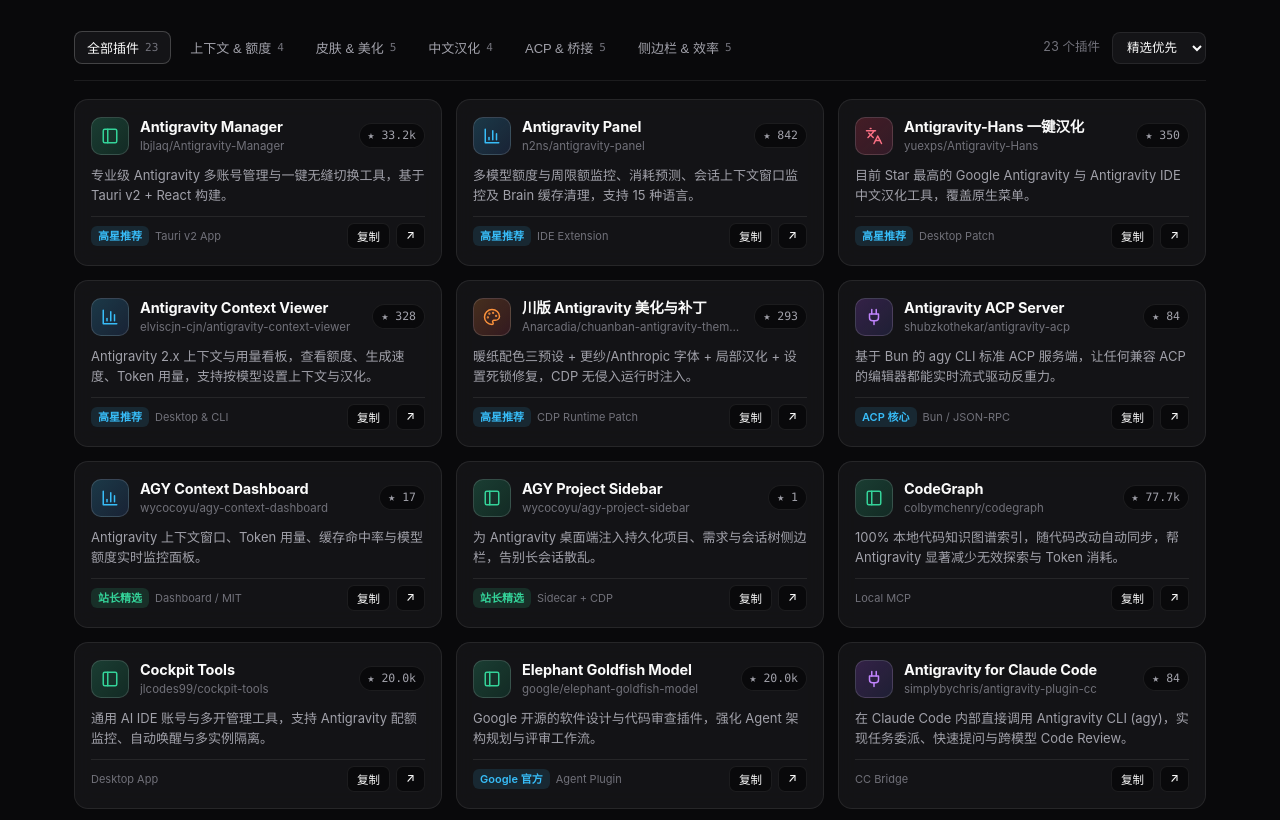
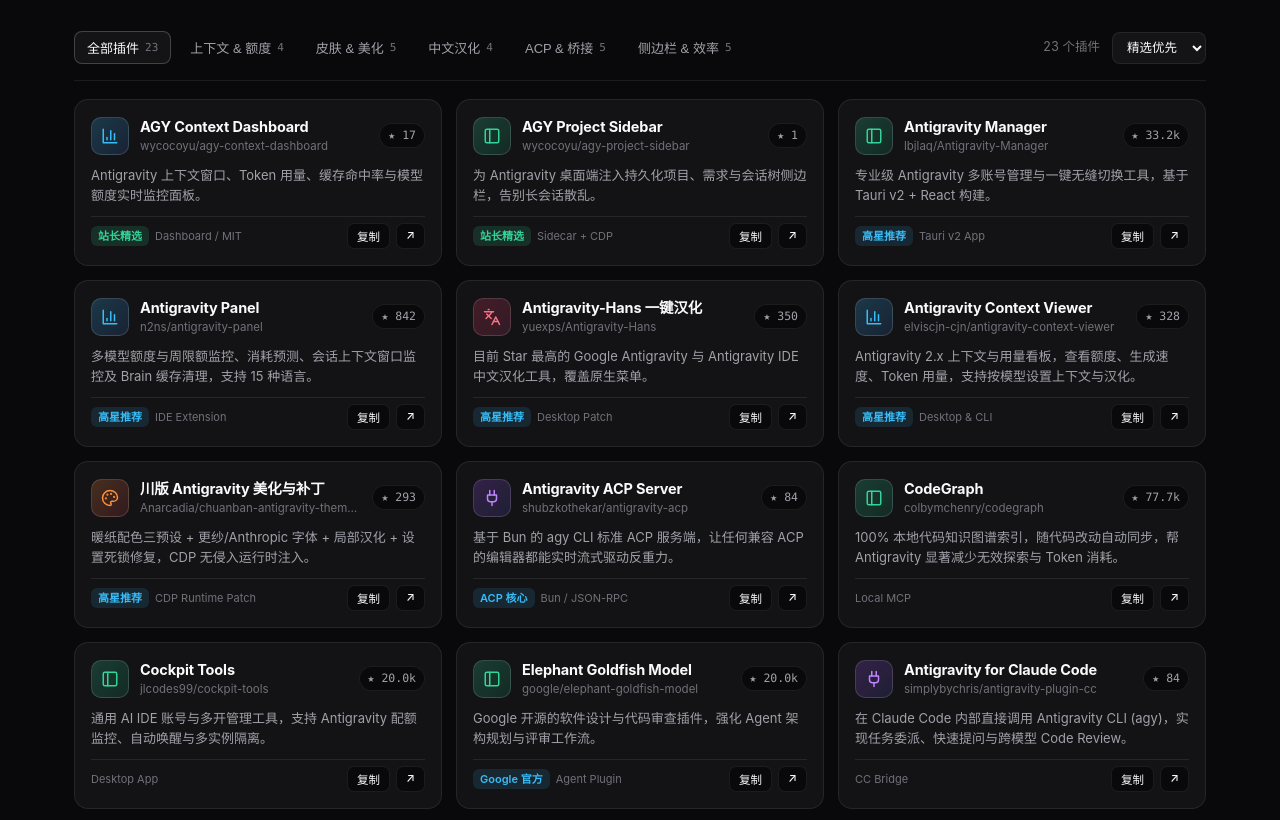
Before and after one commit to wycocoyu/antigravity-plugin-market, a plain HTML site: page index.html in a window 1280 px wide. Shown: the part 530-1350 px from the top of the page. Drawn offline with Linux system fonts and the light colour scheme.

Commit message:
feat: prioritize Staff Pick plugins first in default featured sort

```diff
--- a/app.js
+++ b/app.js
@@ -207,6 +207,9 @@ function getFilteredPlugins() {
 
   list.sort((a, b) => {
     if (state.sort === "featured") {
+      const aStaff = a.badge === "站长精选" || a.badgeEn === "Staff Pick";
+      const bStaff = b.badge === "站长精选" || b.badgeEn === "Staff Pick";
+      if (aStaff !== bStaff) return aStaff ? -1 : 1;
       if (Boolean(a.featured) !== Boolean(b.featured)) return a.featured ? -1 : 1;
       return b.stars - a.stars;
     }
--- a/index.html
+++ b/index.html
@@ -7,7 +7,7 @@
   <meta name="description" content="精选 Google Antigravity (AGY) 桌面客户端插件市场：上下文看板、皮肤美化、中文汉化、ACP 协议桥接与效率侧边栏。" />
   <meta property="og:title" content="Antigravity Store · 反重力精选插件市场" />
   <meta property="og:description" content="Curated Antigravity (AGY) Plugin Store: context dashboards, themes, zh-CN localization, ACP bridges & sidebar tools." />
-  <link rel="stylesheet" href="styles.css?v=2" />
+  <link rel="stylesheet" href="styles.css?v=3" />
 </head>
 <body>
   <div class="bg-grid" aria-hidden="true"></div>
@@ -106,6 +106,6 @@
 
   <div class="toast" id="toast" hidden>已复制安装命令</div>
 
-  <script src="app.js?v=2"></script>
+  <script src="app.js?v=3"></script>
 </body>
 </html>
```
